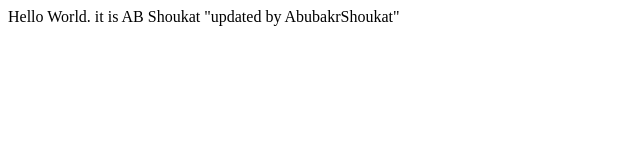
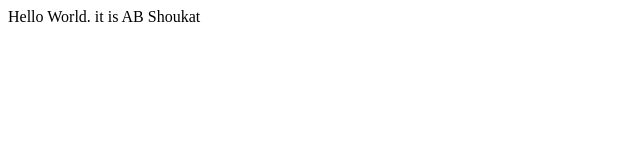
Before and after one commit to AbubakrShoukat/bcamp2020, a plain HTML site: page index.html in a window 1280 px wide. Shown: the whole page, without its empty margins (0-640 px from the left). Drawn offline with Linux system fonts and the light colour scheme.

Commit message:
updated my name

```diff
--- a/index.html
+++ b/index.html
@@ -6,7 +6,6 @@
 <body>
     <div>
         Hello World. it is AB Shoukat
-        "updated by AbubakrShoukat"
     </div>
 
 </body>
```
